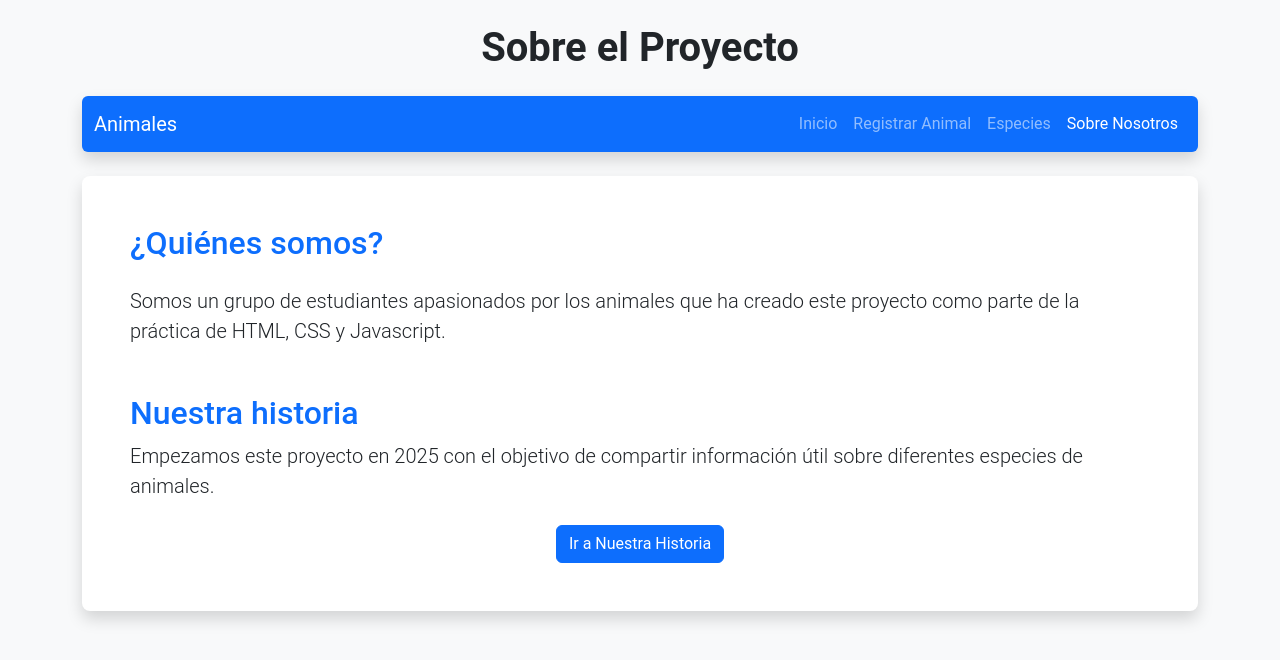
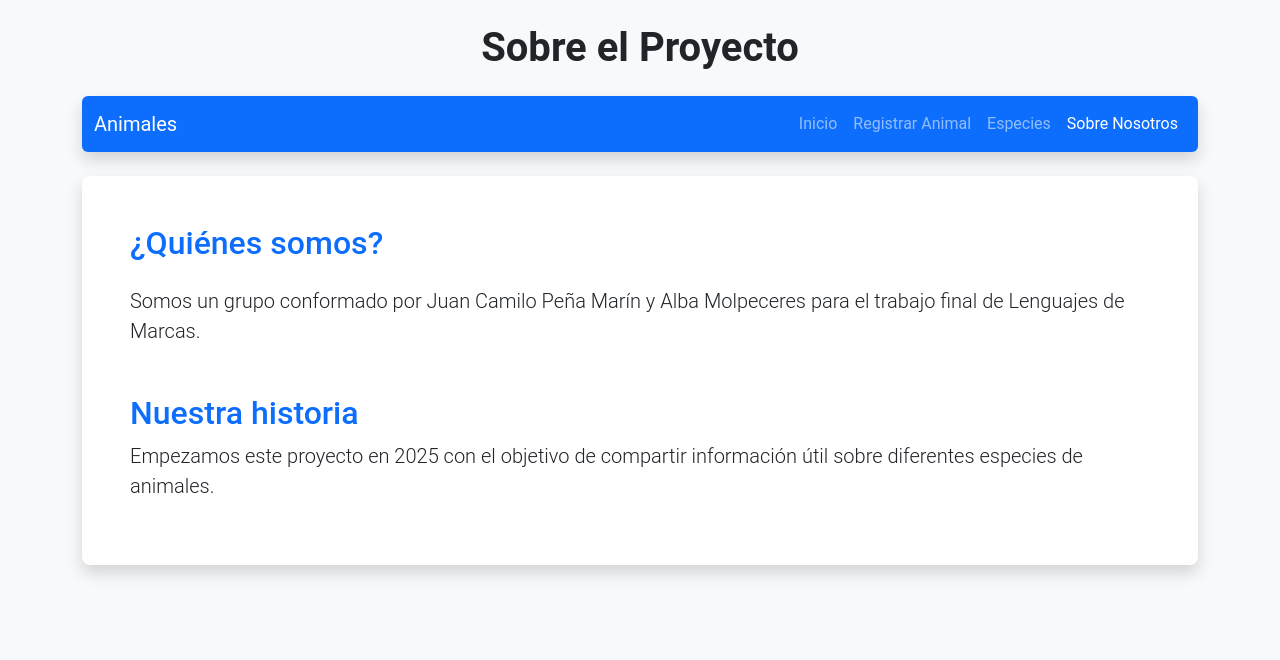
Before and after one commit to juaancamilo0101/Lenguaje_Marcas, a website: page public/sobre.html in a window 1280 px wide. Drawn offline with nearby package versions, Linux system fonts and the light colour scheme.

Commit message:
finalizando lo basico

```diff
--- a/public/sobre.html
+++ b/public/sobre.html
@@ -41,14 +41,12 @@
   <main class="container">
     <section class="bg-white p-5 rounded-3 shadow">
       <h2 class="text-primary mb-4">¿Quiénes somos?</h2>
-      <p class="lead">Somos un grupo de estudiantes apasionados por los animales que ha creado este proyecto como parte de la práctica de HTML, CSS y Javascript.</p>
+      <p class="lead">Somos un grupo conformado por Juan Camilo Peña Marín y Alba Molpeceres para el trabajo final de Lenguajes de Marcas.</p>
 
       <h2 id="historia" class="text-primary mt-5">Nuestra historia</h2>
       <p class="lead">Empezamos este proyecto en 2025 con el objetivo de compartir información útil sobre diferentes especies de animales.</p>
 
-      <div class="text-center mt-4">
-        <a href="#historia" class="btn btn-primary">Ir a Nuestra Historia</a>
-      </div>
+
     </section>
   </main>
 
```
